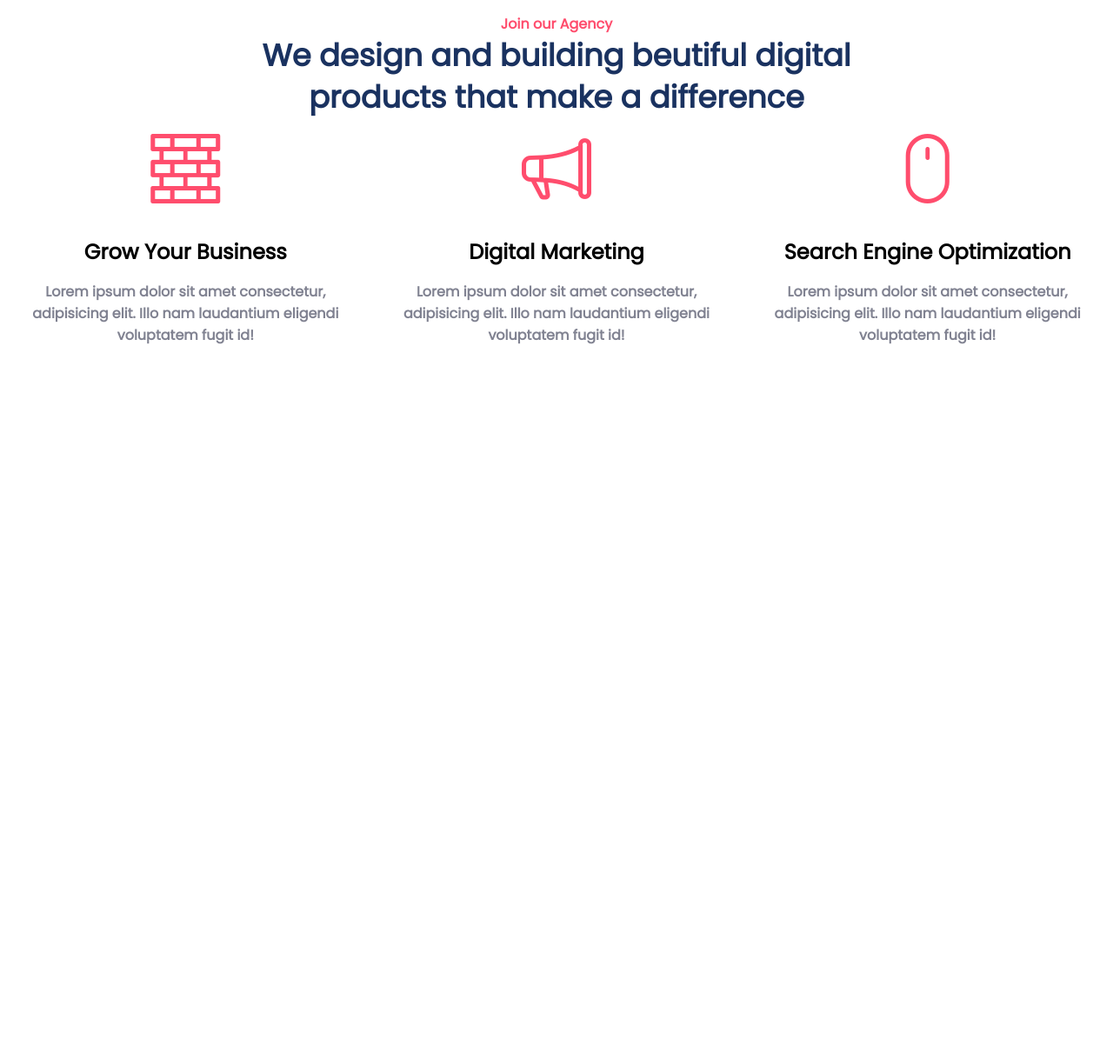
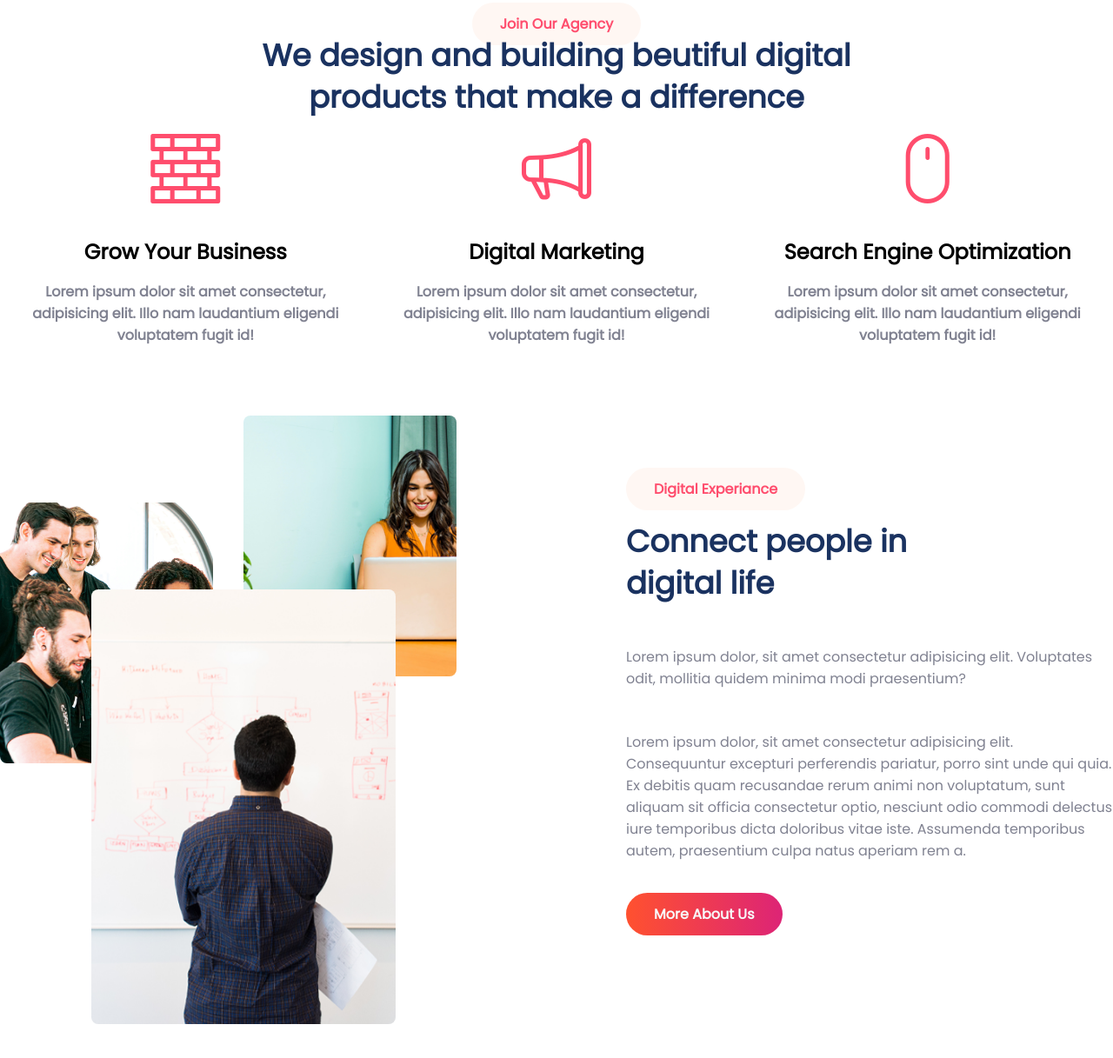
Before and after one commit to SzabinaDMRA/web-page-frontend, a plain HTML site: page index.html in a window 1280 px wide. Shown: the part 825-2042 px from the top of the page at 87% size. Before the commit the page ends 1303 px from the top, so only its background shows below. Drawn offline with nearby package versions, Linux system fonts and the light colour scheme.

Commit message:
WEB-07, Decorate The Digital Life Area.

```diff
--- a/index.html
+++ b/index.html
@@ -57,6 +57,8 @@
     <!-- @@@@@@@@@@@@@@@@@@@@@@@@@@@@@@@@ /Header Section @@@@@@@@@@@@@@@@@@@@@@@@@@@@@ -->
 
 
+
+
     <!-- @@@@@@@@@@@@@@@@@@@@@@@@@@@@@@@@ Main Section @@@@@@@@@@@@@@@@@@@@@@@@@@@@@ -->
     <main id="site-main">
 
@@ -87,8 +89,8 @@
 
         <!-- agency area -->
         <section class="agency-area">
-        <div class="container mx-auto text-center font-poppins font-bold ">
-            <span class="text-red">Join our Agency</span>
+        <div class="container mx-auto text-center font-poppins font-bold">
+            <span class="d-inline btn btn-primary bg-gradient-peach text-red font-bold">Join Our Agency</span>
             <div class="area-title">
                 <h1 class="text-lg text-dark">
                     We design and building beutiful digital <br>
@@ -127,9 +129,38 @@
             </div>
         </div>
         </section>
+        <!-- /agency area -->
 
 
-        <!-- /agency area -->
+        <!-- digital life area -->
+        <section class="container mx-auto life-area">
+            <div class="grid cols-1 lg-cols-2 text-center md-text-left ">
+                <div class="grid-images">
+                    <div class="item-one"></div>
+                    <div class="item-two"></div>
+                    <div class="item-three"></div>
+                </div>
+                <div class="py-10">
+                     <span class="d-inline btn btn-primary bg-gradient-peach text-red font-bold">Digital Experiance</span>
+                     <div class="font-poppins">
+                        <h1 class="text-lg text-dark py-5">
+                            Connect people in <br>
+                            digital life
+                        </h1>
+
+                        <p class="py-5 text-gray">Lorem ipsum dolor, sit amet consectetur adipisicing elit. Voluptates odit, mollitia quidem minima modi praesentium?</p>
+                        <p class="text-gray py-5">
+                            Lorem ipsum dolor, sit amet consectetur adipisicing elit. Consequuntur excepturi perferendis pariatur, porro sint unde qui quia. Ex debitis quam recusandae rerum animi non voluptatum, sunt aliquam sit officia consectetur optio, nesciunt odio commodi delectus iure temporibus dicta doloribus vitae iste. Assumenda temporibus autem, praesentium culpa natus aperiam rem a.
+                        </p>
+
+                        <div class="py-5">
+                            <a href="#" class="btn btn-primary bg-gradient btn-shadow text-white">More About Us</a>
+                        </div>
+                     </div>
+                </div>
+            </div>
+        </section>
+        <!-- /digital life area -->
 
     </main>
 
--- a/style.css
+++ b/style.css
@@ -284,6 +284,12 @@ ul{
     .container{
         max-width: 768px;
     }
+
+
+    .md-text-left{
+        text-align: left;
+    }
+
 }
 
 
@@ -311,6 +317,11 @@ ul{
 
     .active{
         max-height: 100% !important;
+    }
+
+    .lg-cols-2{
+        grid-template-columns: repeat(2, minmax(0, 1fr));
+
     }
 
     .lg-cols-3{
@@ -426,7 +437,56 @@ ul{
 }
 
 
+/* ------------------- /Agency area Style ------------------------ */
 
 
 
-/* ------------------- /Agency area Style ------------------------ */
+/* ------------------- Digital Life Area Style ------------------------ */
+
+#site-main .life-area > .grid{
+    column-gap: 10em;
+}
+
+#site-main .life-area .grid-images{
+    display: grid;
+    grid-template-columns: repeat(16, minmax(10px, 1fr));
+    grid-template-rows: repeat(8, minmax(100px, 1fr));
+
+}
+
+#site-main .life-area .grid-images .item-one{
+    background: var(--text-gray);
+    grid-column-start: 1;
+    grid-column-end: 8;
+    grid-row-start: 2;
+    grid-row-end: 5;
+    background: var(--bg-image1) no-repeat;
+    background-size: cover;
+    border-radius: 8px;
+    filter: blur(0.5px)
+}
+
+
+
+#site-main .life-area .grid-images .item-two{
+    background: var(--text-gray);
+    grid-column-start: 9;
+    grid-column-end: 16;
+    grid-row-start: 1;
+    grid-row-end: 4;
+    background: var(--bg-image2) no-repeat;
+    background-size: cover;
+    border-radius: 8px;
+    filter: blur(0.5px)
+}
+
+
+#site-main .life-area .grid-images .item-three{
+    grid-area: 3 / 4 / 8 / 14;
+    background: var(--bg-image3) no-repeat;
+    background-size: cover;
+    border-radius: 8px;
+    z-index: 99;
+}
+
+/* ------------------- /Digital Life Area Style ------------------------ */
```
